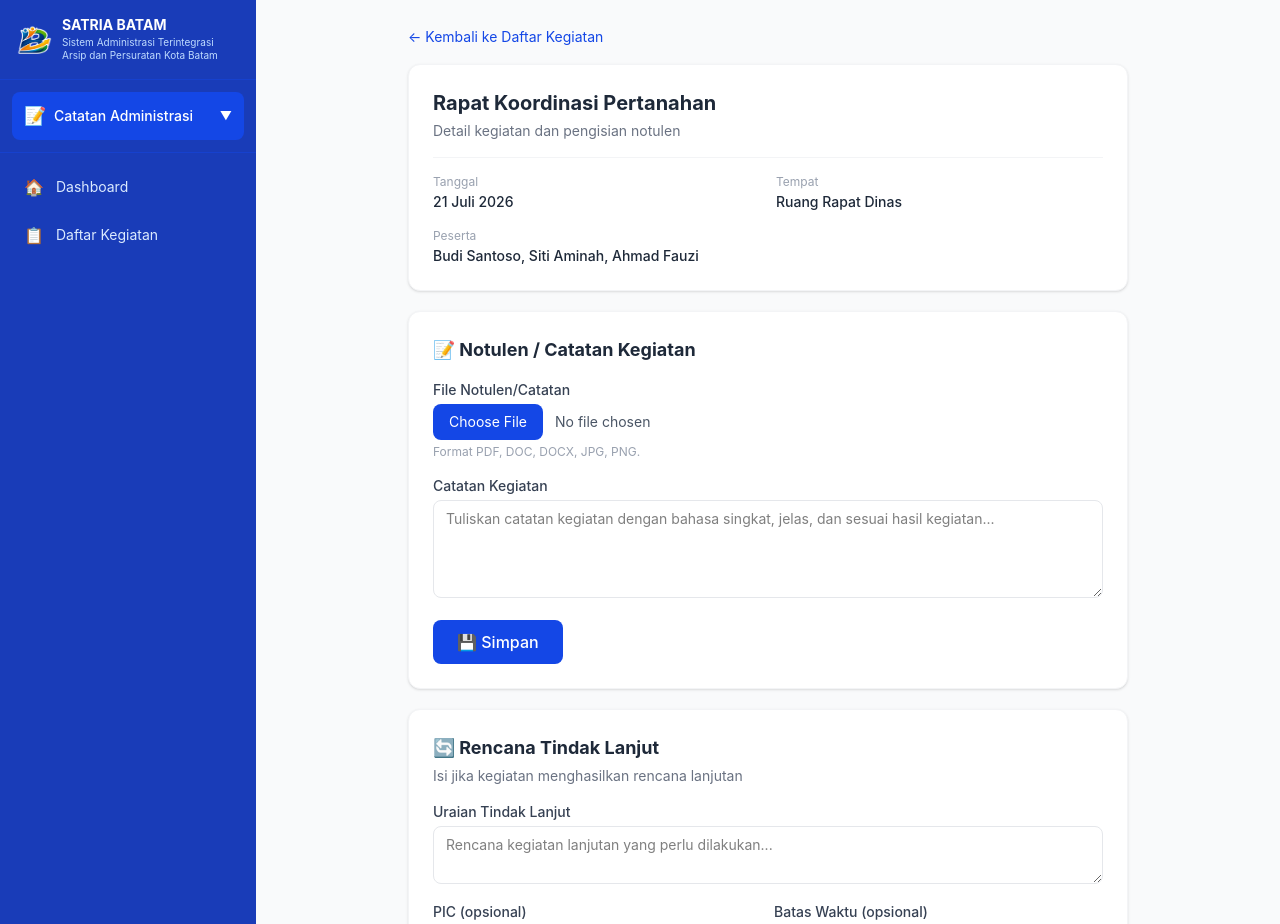
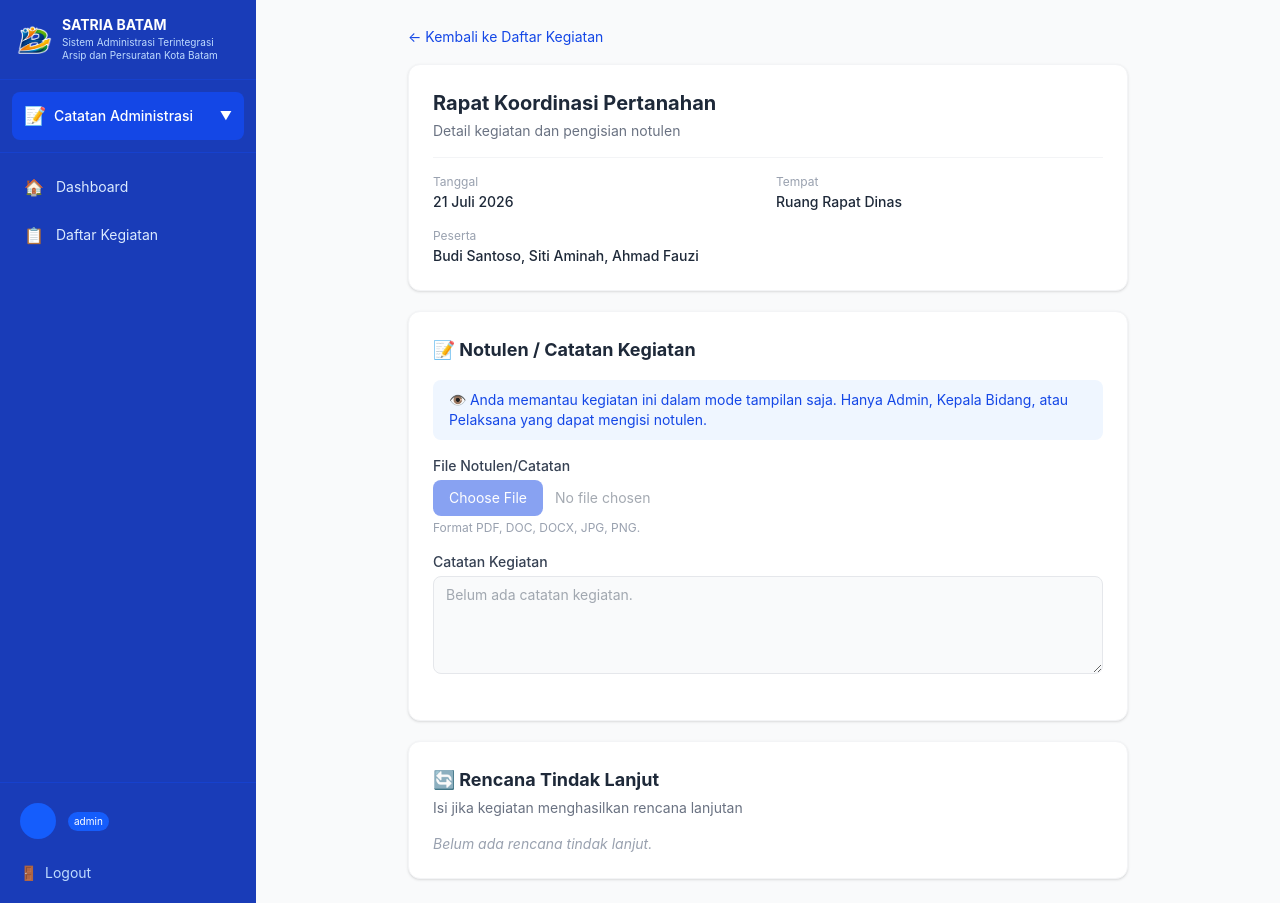
Before and after one commit to Studiolabs-cloud/project-SATRIA, a React app in the folder frontend/: page /catatan/detail/1 in a window 1280 px wide. Shown: the top 924 px of the page. After the commit the page ends 903 px from the top, so only its background shows below. Built offline with nearby package versions, Linux system fonts and the light colour scheme; sample sign-in values are in the browser's storage; the HTML template or start-up script is replaced by a standard one.

Commit message:
feat: tambah toast dengan animasi smooth di Detail Kegiatan Catatan Administrasi

```diff
--- a/frontend/src/pages/catatan/DetailKegiatanCatatan.jsx
+++ b/frontend/src/pages/catatan/DetailKegiatanCatatan.jsx
@@ -30,7 +30,7 @@ export default function DetailKegiatanCatatan() {
 
   // Kepala Bidang wajib upload file, staf biasa cukup isi catatan
   const wajibUploadFile = user?.role === 'Kepala Bidang';
-
+  const bisaMengisi = ['Admin', 'Kepala Bidang', 'Pelaksana'].includes(user?.role);
   const formatTanggal = (dateStr) =>
     new Date(dateStr).toLocaleDateString('id-ID', { day: '2-digit', month: 'long', year: 'numeric' });
 
@@ -120,6 +120,12 @@ export default function DetailKegiatanCatatan() {
           )}
         </div>
 
+        {!bisaMengisi && (
+        <div className="bg-blue-50 text-blue-700 text-sm px-4 py-2.5 rounded-lg mb-4">
+        👁️ Anda memantau kegiatan ini dalam mode tampilan saja. Hanya Admin, Kepala Bidang, atau Pelaksana yang dapat mengisi notulen.
+        </div>
+         )}
+
         <div className="mb-4">
           <label className="block text-sm font-medium text-gray-700 mb-1">
             File Notulen/Catatan {wajibUploadFile && <span className="text-red-500">*</span>}
@@ -127,7 +133,7 @@ export default function DetailKegiatanCatatan() {
           <input
            type="file"
            accept=".pdf,.doc,.docx,.jpg,.jpeg,.png"
-            disabled={terkunci}
+           disabled={terkunci || !bisaMengisi}
            onChange={handleFileChange}
           className="w-full text-sm text-gray-600 file:mr-3 file:py-2 file:px-4 file:rounded-lg file:border-0 file:bg-blue-700 file:text-white hover:file:bg-blue-800 disabled:opacity-50"
           />
@@ -142,23 +148,25 @@ export default function DetailKegiatanCatatan() {
           <textarea
           value={catatan}
           onChange={(e) => setCatatan(e.target.value)}
-            disabled={terkunci}
+          disabled={terkunci || !bisaMengisi}
           rows={4}
-            placeholder="Tuliskan catatan kegiatan dengan bahasa singkat, jelas, dan sesuai hasil kegiatan..."
+          placeholder={bisaMengisi ? 'Tuliskan catatan kegiatan dengan bahasa singkat, jelas, dan sesuai hasil kegiatan...' : 'Belum ada catatan kegiatan.'}
           className="w-full border border-gray-200 rounded-lg px-3 py-2 text-sm focus:outline-none focus:ring-2 focus:ring-blue-600 disabled:bg-gray-50 disabled:text-gray-600"
           />
         </div>
 
         {!terkunci ? (
+  bisaMengisi && (
     <button
       onClick={handleSimpanNotulen}
       className="bg-blue-700 hover:bg-blue-800 text-white font-medium px-6 py-2.5 rounded-lg transition"
     >
       💾 Simpan
     </button>
+  )
 ) : (
   <>
-            {!showRequestEdit ? (
+    {bisaMengisi && !showRequestEdit ? (
               <button
                 onClick={() => setShowRequestEdit(true)}
                 className="bg-gray-100 hover:bg-gray-200 text-gray-700 font-medium px-5 py-2 rounded-lg transition text-sm"
@@ -198,9 +206,14 @@ export default function DetailKegiatanCatatan() {
       </div>
 
       {/* Rencana Tindak Lanjut */}
+      {/* Rencana Tindak Lanjut */}
 <div className="bg-white rounded-xl shadow-sm border border-gray-100 p-6">
   <h2 className="text-lg font-bold text-gray-800 mb-1">🔄 Rencana Tindak Lanjut</h2>
   <p className="text-gray-500 text-sm mb-4">Isi jika kegiatan menghasilkan rencana lanjutan</p>
+
+  {!bisaMengisi && !lanjutanTersimpan && (
+    <p className="text-sm text-gray-400 italic">Belum ada rencana tindak lanjut.</p>
+  )}
 
   {lanjutanTersimpan ? (
           <div className="bg-purple-50 text-purple-800 rounded-lg p-4 text-sm">
@@ -210,7 +223,7 @@ export default function DetailKegiatanCatatan() {
               PIC: {picLanjutan || '-'} {deadlineLanjutan && `• Batas waktu: ${formatTanggal(deadlineLanjutan)}`}
             </p>
           </div>
-        ) : (
+        ) : bisaMengisi ? (
           <>
             <div className="mb-3">
               <label className="block text-sm font-medium text-gray-700 mb-1">Uraian Tindak Lanjut</label>
@@ -250,7 +263,7 @@ export default function DetailKegiatanCatatan() {
               💾 Simpan Rencana Lanjutan
             </button>
           </>
-        )}
+        ) : null}
       </div>
 
       {/* Toast Notification */}
```
Lines whose indentation alone changed are shown as unchanged.
